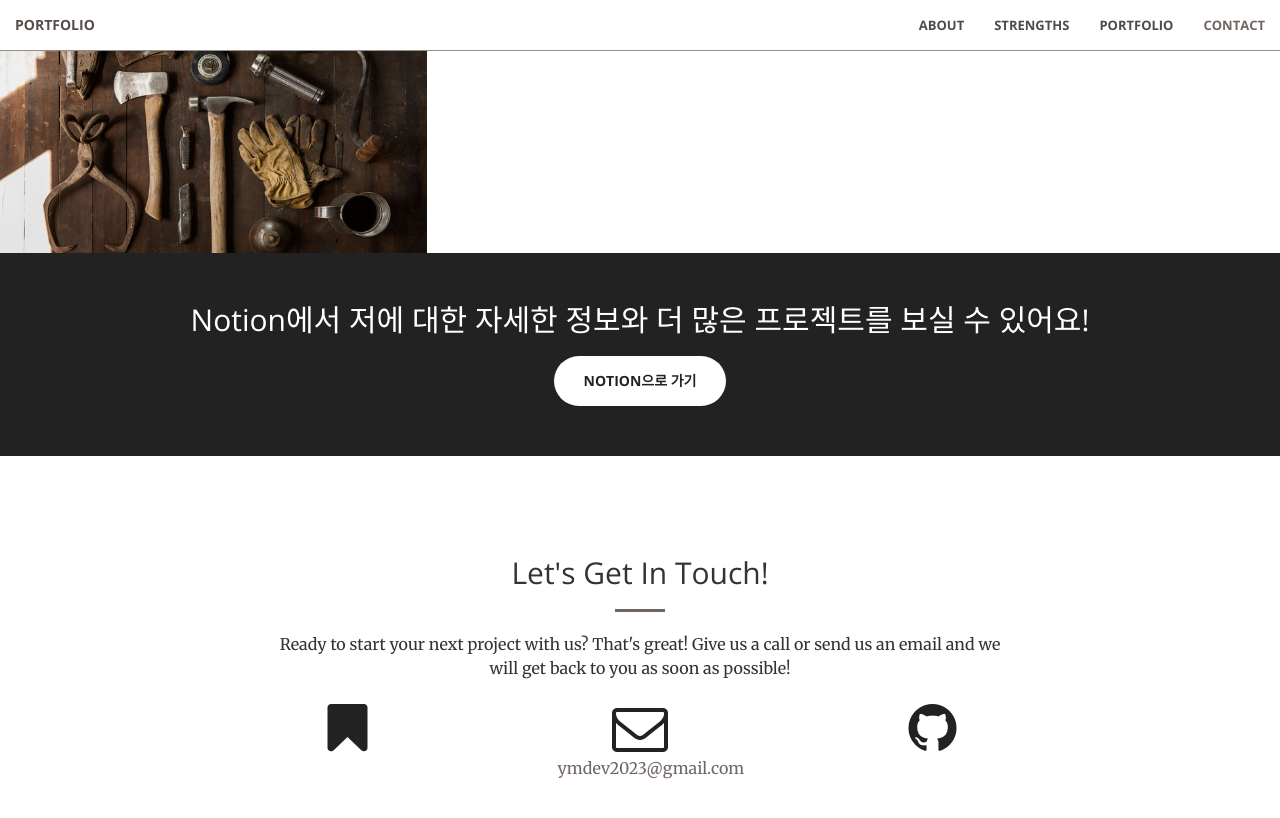
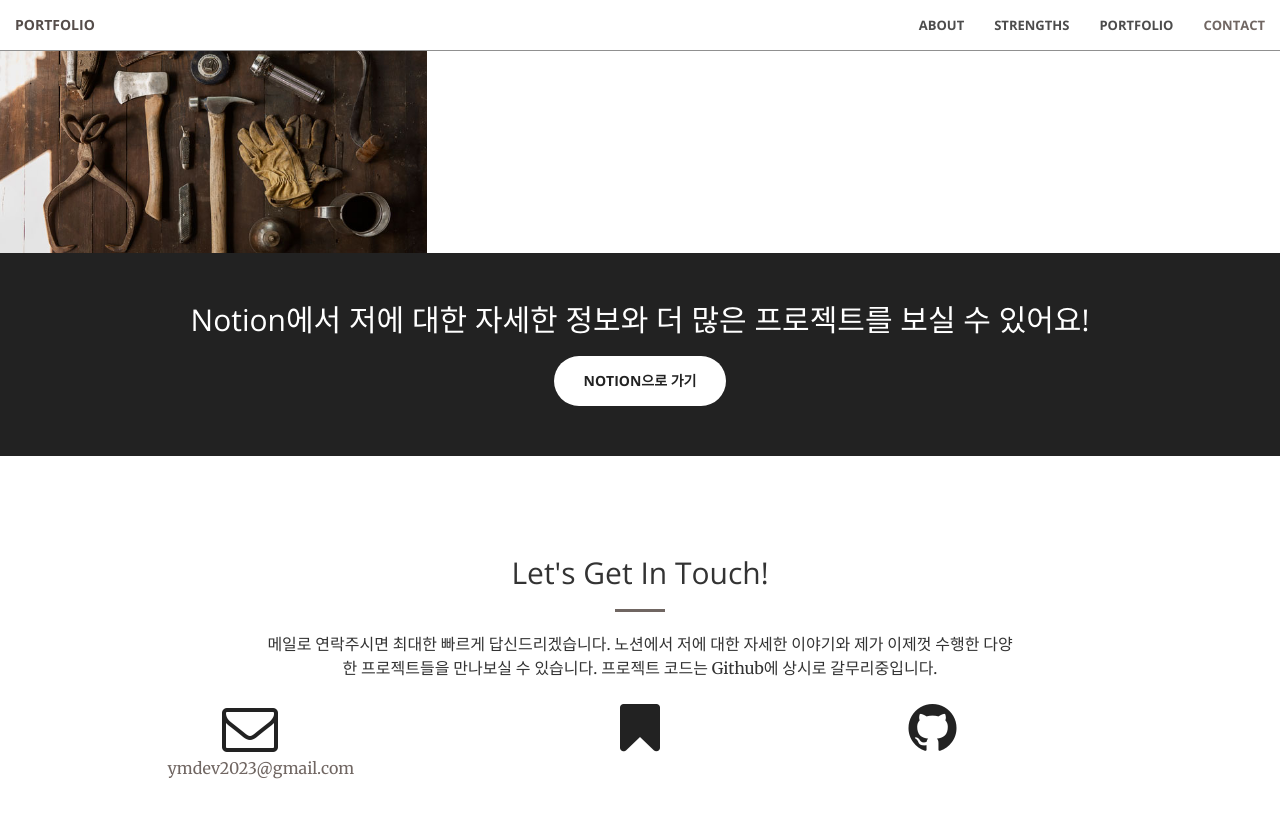
Before and after one commit to ymdev2023/ymdev2023.github.io, a Jekyll site: the page built from index.html, in a window 1280 px wide and 900 px high, scrolled down 2213 px. Shown: the top 818 px of the window. Built offline with Jekyll 4.4.1, drawn with Linux system fonts in a browser that asks for light colours.

Commit message:
Update contact.html

```diff
--- a/_includes/contact.html
+++ b/_includes/contact.html
@@ -4,18 +4,18 @@
             <div class="col-lg-8 col-lg-offset-2 text-center">
                 <h2 class="section-heading">Let's Get In Touch!</h2>
                 <hr class="primary">
-                <p>Ready to start your next project with us? That's great! Give us a call or send us an email and we will get back to you as soon as possible!</p>
+                <p>메일로 연락주시면 최대한 빠르게 답신드리겠습니다. 노션에서 저에 대한 자세한 이야기와 제가 이제껏 수행한 다양한 프로젝트들을 만나보실 수 있습니다. 프로젝트 코드는 Github에 상시로 갈무리중입니다. </p>
             </div>
+         <div class="col-lg-2 col-lg-offset-1 text-center">
+            <a href="mailto:{{ site.email }}">
+            <i class="fa fa-envelope-o fa-3x wow bounceIn" data-wow-delay=".1s"></i>
+                <p>{{ site.email }}</p>
+            </a>
+        </div>
         <div class="col-lg-2 col-lg-offset-2 text-center">
             <a href="https://twitter.com/{{ site.twitter_username }}">
             <i class="fa fa-bookmark fa-3x wow bounceIn" data-wow-delay=".1s"></i>
                 <p>{{ site.twitter_username }}</p>
-            </a>
-        </div>
-        <div class="col-lg-2 col-lg-offset-1 text-center">
-            <a href="mailto:{{ site.email }}">
-            <i class="fa fa-envelope-o fa-3x wow bounceIn" data-wow-delay=".1s"></i>
-                <p>{{ site.email }}</p>
             </a>
         </div>
         <div class="col-lg-2 col-lg-offset-1 text-center">
```
